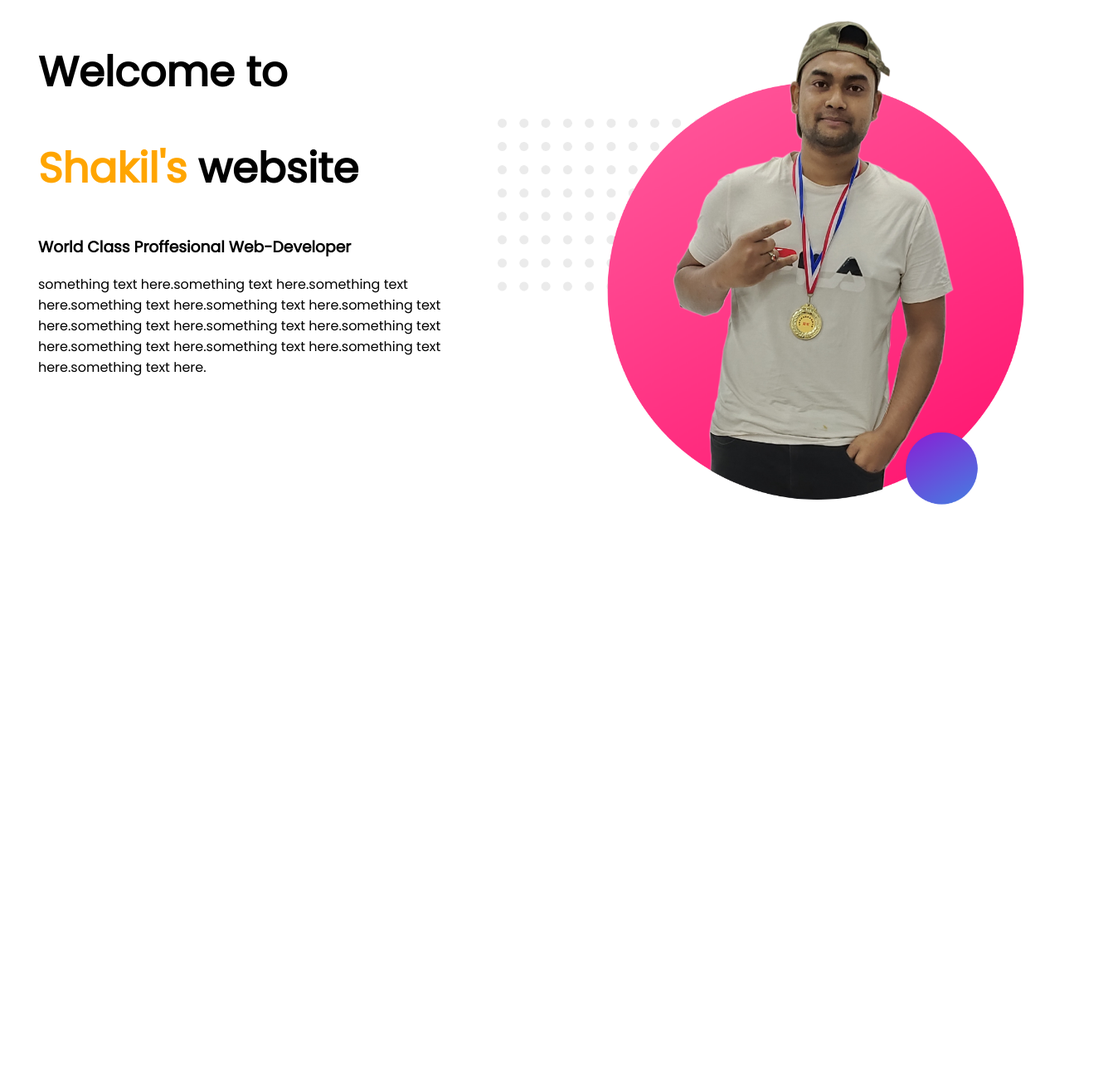
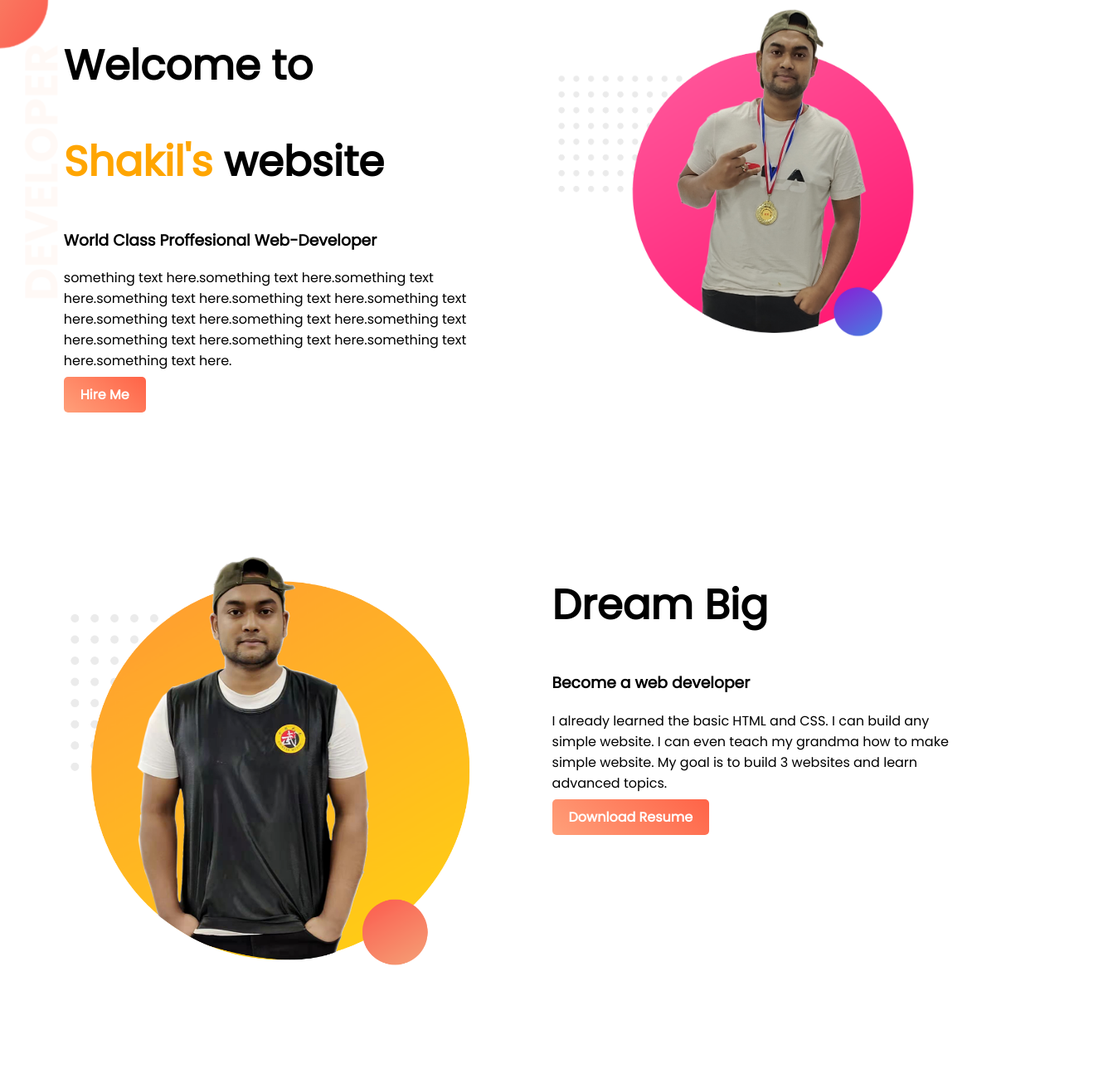
Before and after one commit to shakil51298/my-portfolio, a plain HTML site: page index.html in a window 1280 px wide. Shown: the whole page at 83% size, 1348 px wide, since content can reach past the window. Before the commit the page ends 800 px from the top, so only its background shows below. Drawn offline with Linux system fonts and the light colour scheme.

Commit message:
second section

```diff
--- a/index.html
+++ b/index.html
@@ -7,19 +7,38 @@
     <link rel="preconnect" href="https://fonts.gstatic.com">
     <link href="https://fonts.googleapis.com/css2?family=Poppins&display=swap" rel="stylesheet">
     <link rel="stylesheet" href="style.css">
+    <style>
+
+}
+    </style>
 </head>
 <body>
-    <section>
+    <section class="top-banner">
         <div class="half-width">
             <h1>Welcome to</h1>
         <h1> <spa class="highlight">Shakil's</spa> website</h1>
         <h3>World Class Proffesional Web-Developer</h3>
         <p>something text here.something text here.something text here.something text here.something text here.something text here.something text here.something text here.something text here.something text here.something text here.something text here.something text here.</p>
+        <a class="link-btn" href="https://www.linkedin.com/in/md-khalid-hossain-55907b1ab/" target="_blank">Hire Me</a>
         </div>
         <div class="half-width">
             <img src="images/me.png" alt="shakil">
         </div>
     </section>
 
+    <section>
+        <div class="half-width">
+            <img src="images/me2.png"  alt="" width="500px">
+        </div>
+        <div class="half-width">
+            <h1>Dream Big</h1>
+            <h3>Become a web developer</h3>
+            <p>
+                I already learned the basic HTML and CSS. I can build any simple website. I can even teach my grandma how to make simple website. My goal is to build 3 websites and learn advanced topics.
+            </p>
+            <a class="link-btn" href="#">Download Resume</a>
+        </div>
+    </section>
+
 </body>
 </html>
--- a/style.css
+++ b/style.css
@@ -1,4 +1,5 @@
 body{
+    margin: 0;
     font-family: 'Poppins', sans-serif;
 }
 h1{
@@ -9,11 +10,25 @@ h1{
 }
 .half-width{
     width: 40%;
+    margin-left: 3%;
     float: left;
-    margin-left: 3%;
+    padding-left: 3%;
 }
 .half-width img{
-    width: 150%;
-    float: left;
-
+    width: 100%;
 }
+.top-banner{
+    background-image: url("images/top-banner.png");
+    background-repeat: no-repeat;
+}
+section{
+    height: 500px;
+    padding-bottom: 150px;
+}
+.link-btn{
+    color: rgb(255, 255, 255);
+    text-decoration: none;
+    background-image: linear-gradient(40deg,lightsalmon,tomato);
+    padding:10px 20px;
+    border-radius: 5px;
+    font-weight: 700;
```
Also changed, not shown: images/me2.PNG (added).
